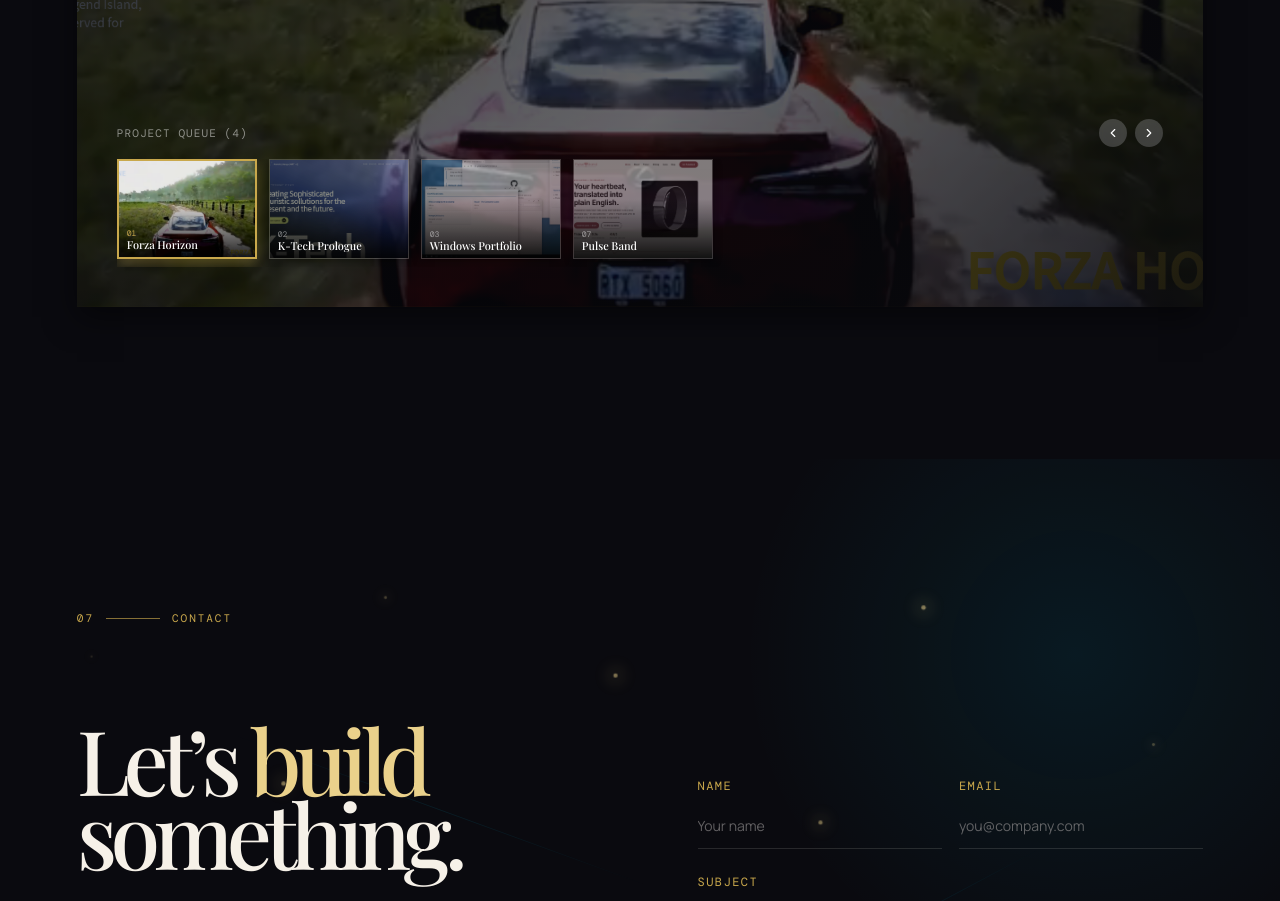
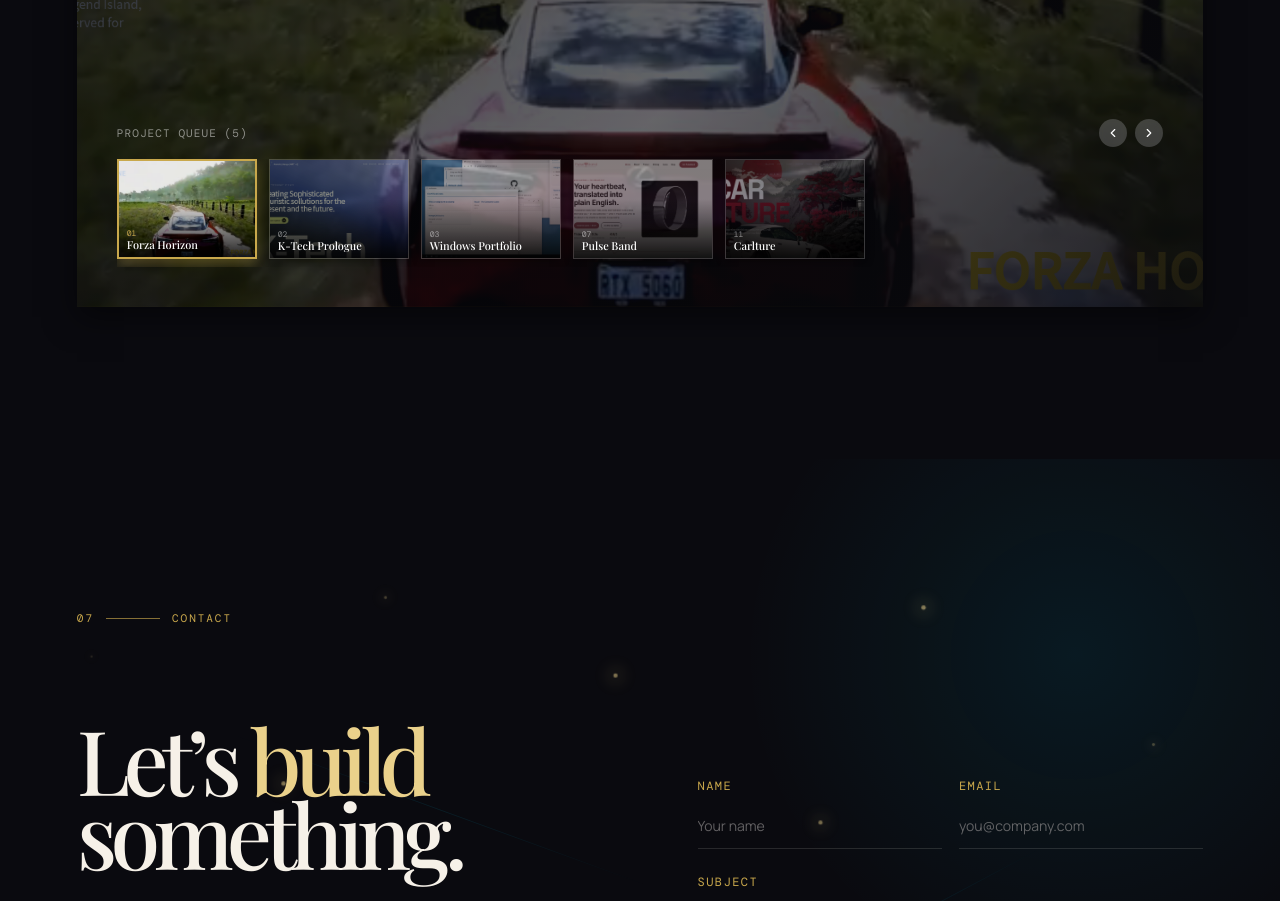
Before and after one commit to BYTECODENINJA/josephM, a React (Vite) app: page / in a window 1280 px wide. Shown: the part 8160-9061 px from the top of the page. Built offline with nearby package versions, Linux system fonts and the light colour scheme; a web font is replaced by a local one.

Commit message:
Add a new Readme

```diff
--- a/src/components/sections/Work.tsx
+++ b/src/components/sections/Work.tsx
@@ -18,7 +18,8 @@ const REFERENCE_IMAGES = {
   CustomMcp: "/custommcp.jpeg",
   goldenCode: "/goldencode.jpg",
   memento: "/memento.jpeg",
-  EasyAuth: "/easy-Auth.png"
+  EasyAuth: "/easy-Auth.png",
+  Carlture: "/carlture.png",
 } as const;
 
 const projects = [
@@ -141,6 +142,18 @@ const projects = [
     tags: ["Nestjs", "Postgres", "Redis", "TypeScript"],
     github: "https://github.com/BYTECODENINJA/Easy-Auth",
     livePreview: "",
+  },
+  {
+    index: "11",
+    category: "Frontend" as ProjectCategory,
+    focus: "Responsive Design / Frontend",
+    title: "Carlture",
+    description: "A vibrant portfolio project for practicing UI craft: design tokens, scroll-driven motion, custom cursors, interactive WebGL, and responsive editorial layouts. Pure front-end, no backend.",
+    image: REFERENCE_IMAGES.Carlture,
+    accent: "slate",
+    tags: ["Vite", "ThreeJs", "Framer Motion"],
+    github: "https://github.com/BYTECODENINJA/carlture",
+    livePreview: "https://carlture.vercel.app",
   }
 ] as const;
 
```
Also changed, not shown: public/carlture.png (added).
